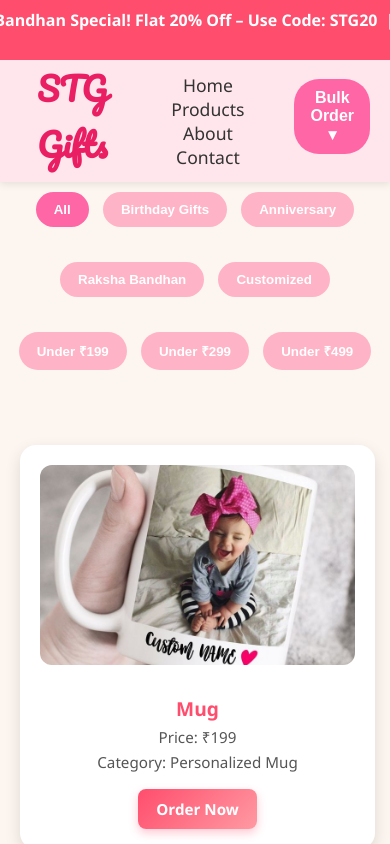
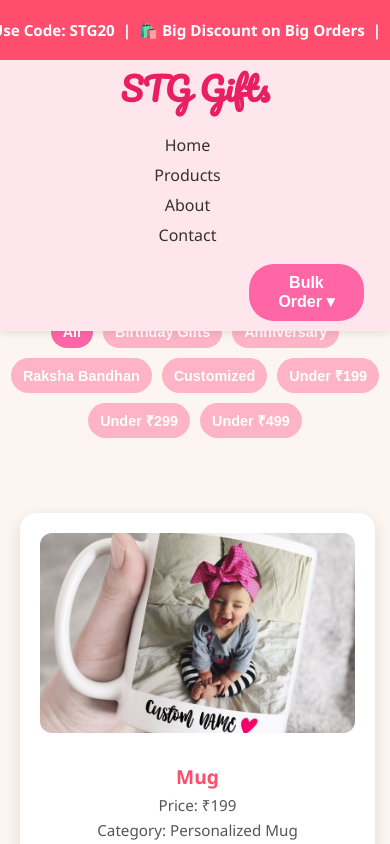
Before and after one commit to anmol4411/STG-Gifts, a plain HTML site: page products.html in a window 390 px wide. Shown: the top 844 px of the page. Drawn offline with Linux system fonts and the light colour scheme.

Commit message:
Update style.css
mobile responsive

```diff
--- a/style.css
+++ b/style.css
@@ -534,3 +534,86 @@ body {
   .tab-btn.active {
     background-color: #ff66a6;
   }
+  /* -------------------- */
+/* 📱 Mobile Responsive */
+/* -------------------- */
+@media screen and (max-width: 768px) {
+  header, .main-header, .nav-container {
+    flex-direction: column;
+    text-align: center;
+  }
+
+  nav a {
+    display: block;
+    margin: 8px 0;
+    font-size: 1rem;
+  }
+
+  .products {
+    flex-direction: column;
+    align-items: center;
+  }
+
+  .product {
+    width: 90%;
+  }
+
+  .category-tabs {
+    display: flex;
+    flex-wrap: wrap;
+    justify-content: center;
+  }
+
+  .tab-btn {
+    font-size: 0.9rem;
+    padding: 8px 12px;
+    margin: 5px;
+  }
+
+  .order-btn {
+    padding: 10px 16px;
+    font-size: 1rem;
+  }
+
+  .hero-text h2 {
+    font-size: 1.5rem;
+  }
+
+  .hero-text p {
+    font-size: 1rem;
+  }
+
+  .feature-columns {
+    flex-direction: column;
+    align-items: center;
+  }
+
+  .feature-left, .feature-right {
+    width: 100%;
+    text-align: center;
+  }
+
+  .bulk-btn, .dropbtn {
+    margin-top: 10px;
+    width: 90%;
+  }
+
+  .sale-text {
+    font-size: 0.95rem;
+    padding: 10px;
+  }
+
+  footer {
+    font-size: 0.8rem;
+    padding: 15px;
+  }
+
+  .category-grid {
+    flex-direction: column;
+    gap: 15px;
+  }
+
+  .category-card {
+    width: 90%;
+  }
+}
```
